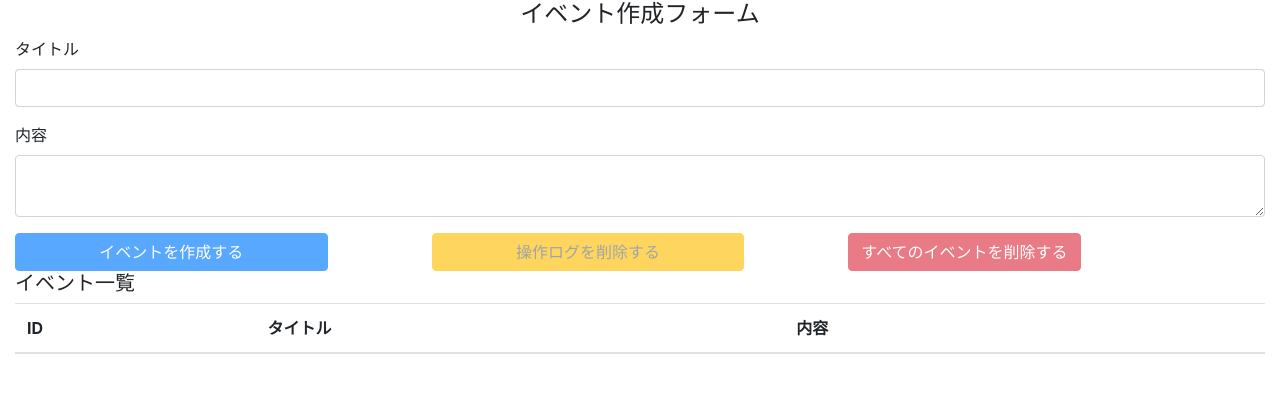
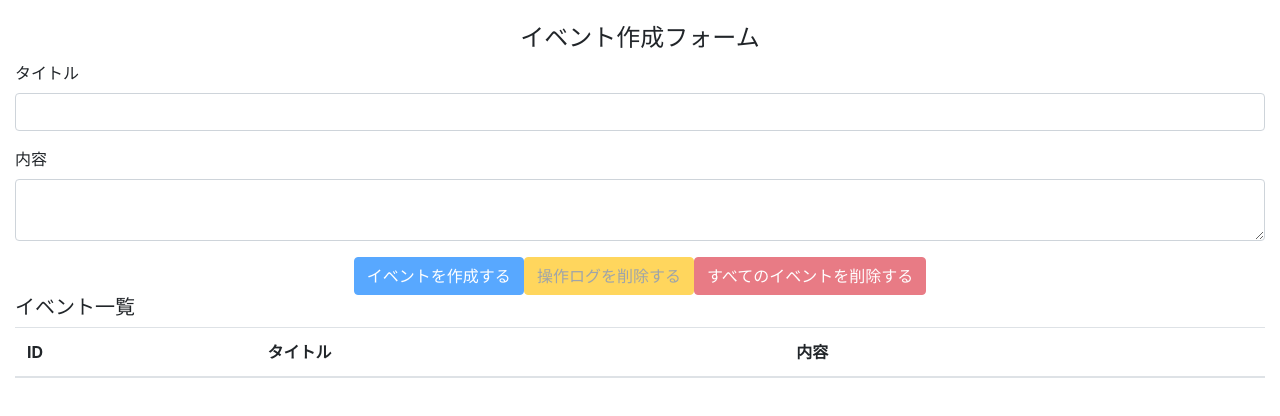
Before and after one commit to rkaku/react-hooks-101, a React (Create React App) app: page / in a window 1280 px wide. Shown: the top 416 px of the page. Built offline with nearby package versions, Linux system fonts and the light colour scheme.

Commit message:
create operation logs in case of event deletion

```diff
--- a/src/components/EventForm.js
+++ b/src/components/EventForm.js
@@ -65,7 +65,8 @@ const EventFrom = () => {
 
   return (
     <>
-      <header className='container-fluid'>
+      <br></br>
+      <header className='container'>
         <h4 className="text-center">イベント作成フォーム</h4>
       </header>
 
@@ -92,29 +93,25 @@ const EventFrom = () => {
             />
           </div>
 
-          <div className="container-fluid">
-            <div className="row">
+          <div className="text-center">
             <button
-                className='btn btn-primary col-3'
+              className='btn btn-primary'
               onClick={ addEvent }
               disabled={ unCreatable } >
               イベントを作成する
               </button>
-              <div className='col-1'></div>
             <button
-                className='btn btn-warning col-3 text-secondary'
+              className='btn btn-warning text-secondary'
               onClick={ deleteAllOperationLogs }
               disabled={ state.operationLogs.length === 0 }>
               操作ログを削除する
               </button>
-              <div className='col-1'></div>
             <button
-                className='btn btn-danger col-'
+              className='btn btn-danger'
               onClick={ deleteAllEvents }
               disabled={ state.events.length === 0 }>
               すべてのイベントを削除する
               </button>
-            </div>
           </div>
         </form>
       </div>
--- a/src/reducers/events.js
+++ b/src/reducers/events.js
@@ -1,5 +1,6 @@
 import { CREATE_EVENT, DELETE_EVENT, DELETE_ALL_EVENTS } from '../actions';
 
+// Events Reducer
 const events = (state = [], action) => {
   switch (action.type) {
     case CREATE_EVENT:
```
Also changed, not shown: src/components/Event.js (+17 -4 lines). Lines whose indentation alone changed are shown as unchanged.
